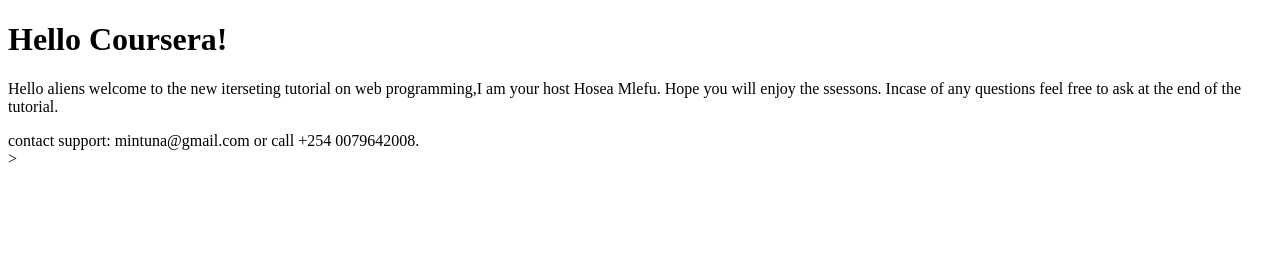
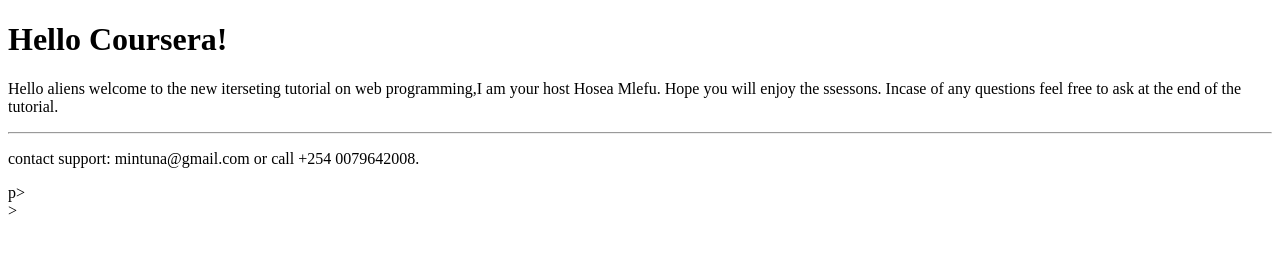
Before and after one commit to hosemlefu/hosemlefu.github.io, a plain HTML site: page index.html in a window 1280 px wide. Drawn offline with Linux system fonts and the light colour scheme.

Commit message:
My First Page

```diff
--- a/index.html
+++ b/index.html
@@ -10,7 +10,8 @@
 <h1> Hello Coursera!</h1>
 <p>Hello aliens welcome to the new iterseting tutorial on web programming,I am your host Hosea Mlefu. Hope you will enjoy the ssessons. Incase of any questions feel free to ask at the end of the tutorial.</p>
 
-<footer> contact support: mintuna@gmail.com or call +254 0079642008.</footer>>
+<footer> <hr> <p> contact support: mintuna@gmail.com or call +254 0079642008. </p>p>
+</footer>>
 
 </body>
 </html>
```
